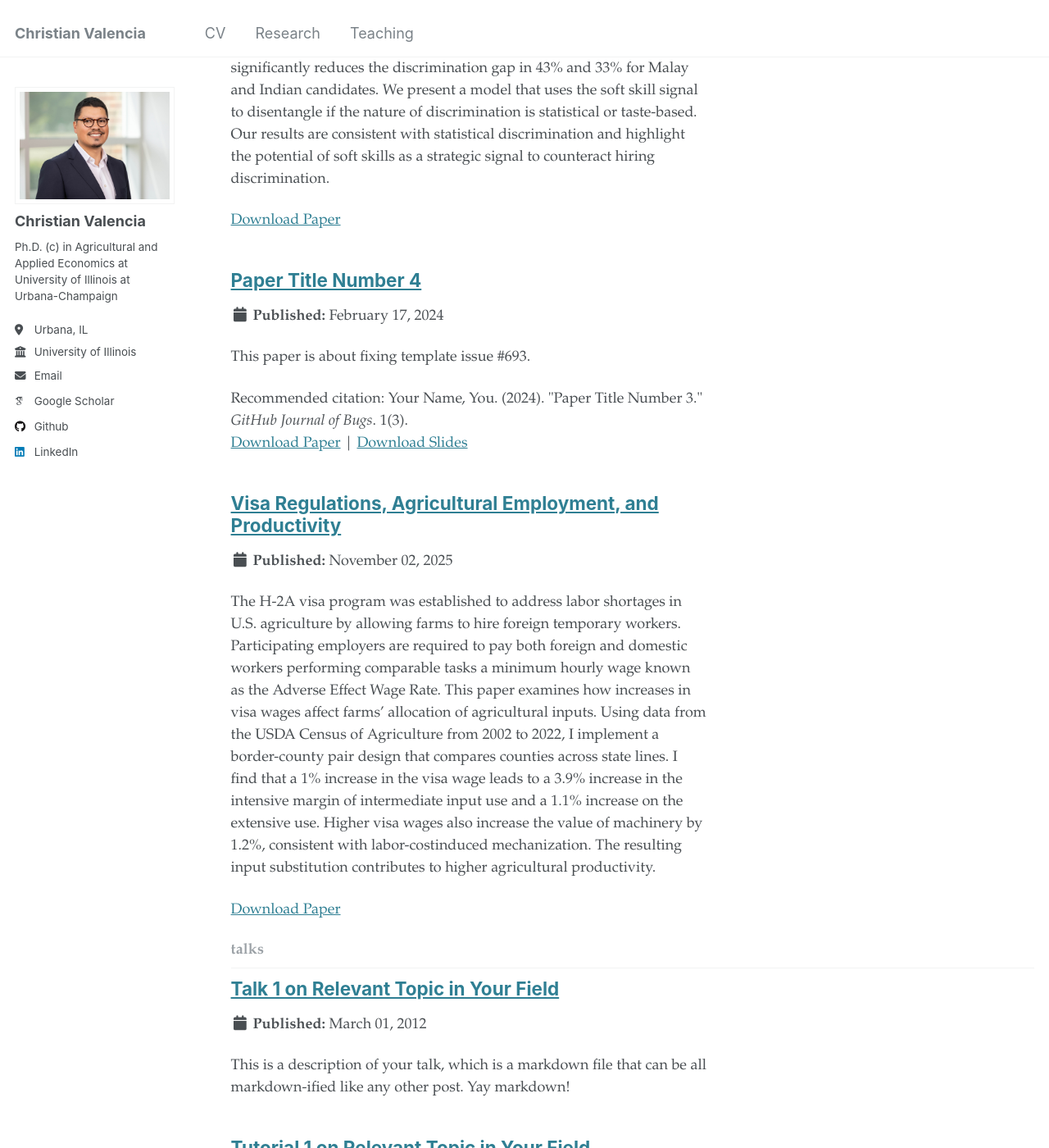
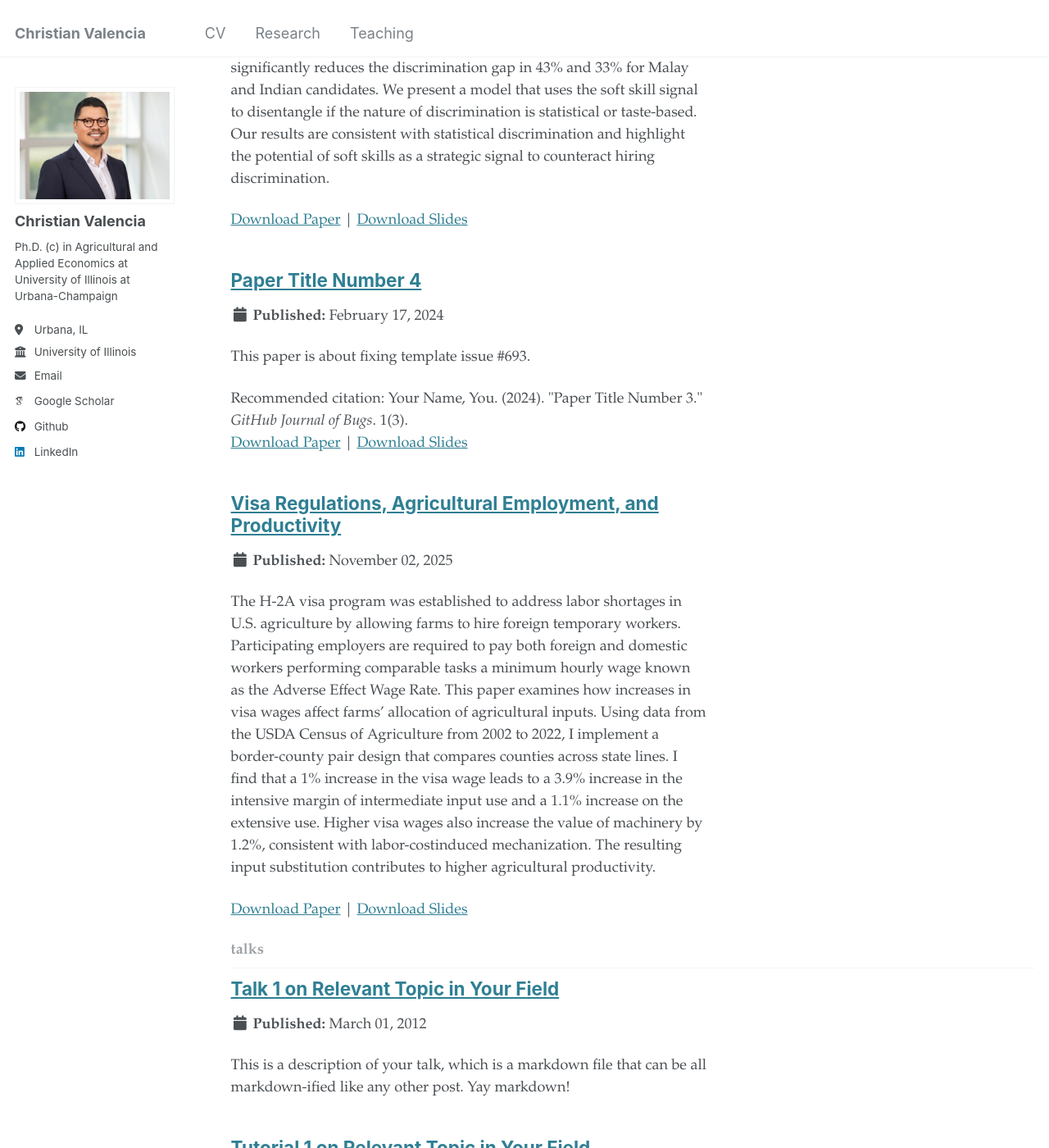
Before and after one commit to valenciac/valenciac.github.io, a Jekyll site: the page built from _pages/collection-archive.html, in a window 1280 px wide and 1400 px high, scrolled down 1700 px. Shown: the whole window at 82% size. Built offline with Jekyll 4.4.1, drawn with Linux system fonts in a browser that asks for light colours; some web fonts are replaced.

Commit message:
Update archive-single.html

```diff
--- a/_includes/archive-single.html
+++ b/_includes/archive-single.html
@@ -59,7 +59,7 @@
     {% elsif post.citation %}
       <p>Recommended citation: {{ post.citation }}</p>
     {% elsif post.paperurl %}
-      <p><a href=" {{ post.paperurl }} ">Download Paper</a></p>
+      <p><a href=" {{ post.paperurl }} ">Download Paper</a> | <a href="{{ post.slidesurl }}">Download Slides</a></p>
     {% elsif post.slidesurl %}
       <p><a href="{{ post.slidesurl }}">Download Slides</a></p>
     {% endif %}
```
